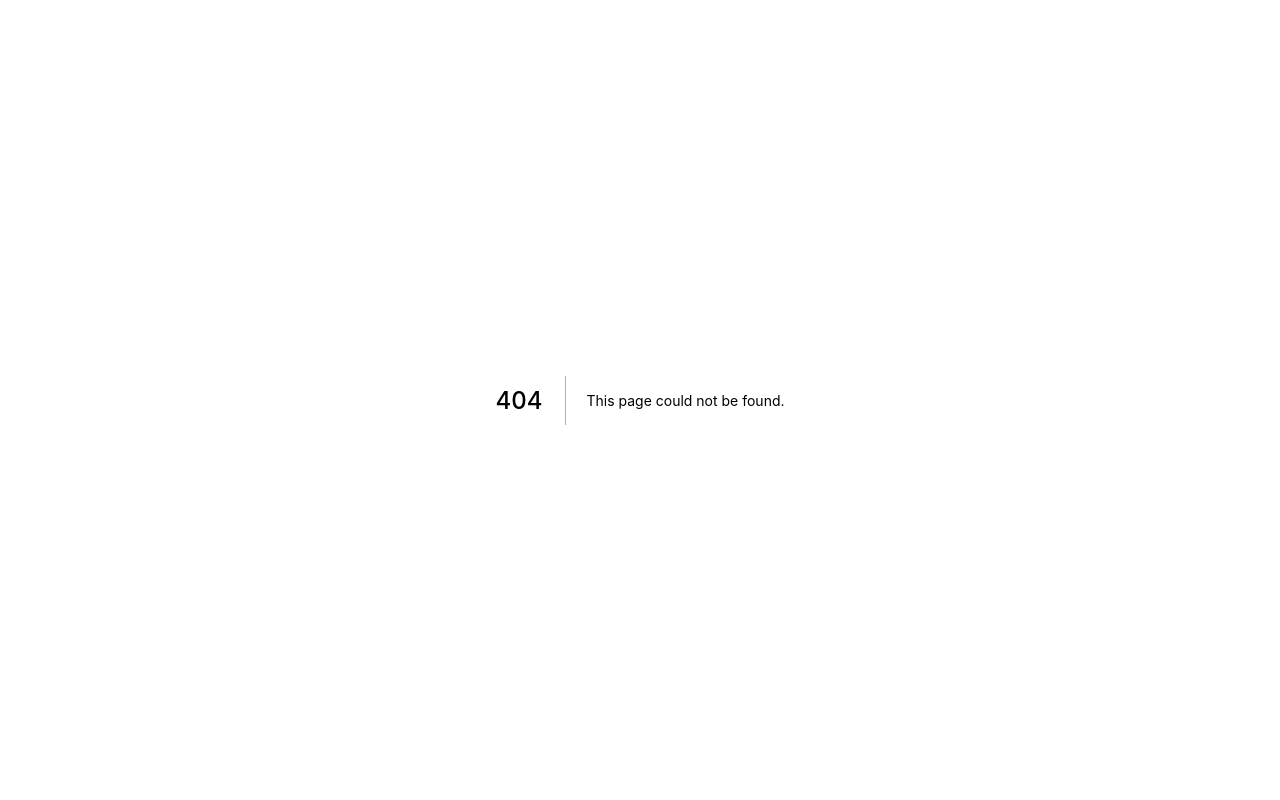
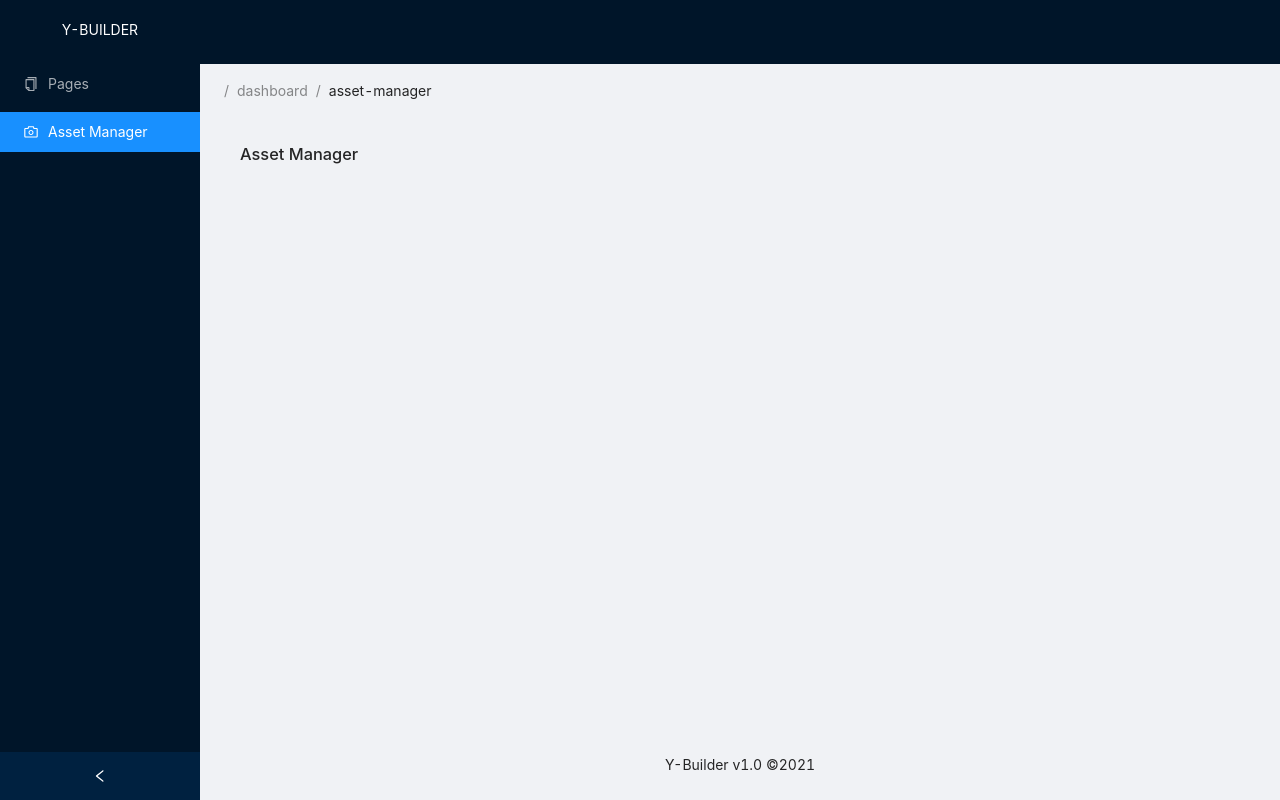
Before and after one commit to YosaRama/Grapesjs-Nextjs, a Next.js app: page /dashboard/asset-manager in a window 1280 px wide. Before the commit this address had no page. Built offline with nearby package versions, Linux system fonts and the light colour scheme.

Commit message:
Change display on homepage and dashboard

```diff
--- a/components/editor/builder-page/index.js
+++ b/components/editor/builder-page/index.js
@@ -2,7 +2,7 @@ import { useState, useEffect } from "react";
 import "grapesjs/dist/css/grapes.min.css";
 import { useContext } from "react";
 import BuilderContext from "../../../store/builderContext";
-import { loadSavePanels } from "../panels/save-panels";
+import loadSavePanels from "../panels/save-panels";
 
 function Editor() {
   const [builder, setBuilder] = useState(null);
--- /dev/null
+++ b/components/layout/content.js
@@ -0,0 +1,33 @@
+import React, { useEffect, useState } from "react";
+React.useLayoutEffect = React.useEffect;
+import { Breadcrumb } from "antd";
+import { Content } from "antd/lib/layout/layout";
+import { useRouter } from "next/router";
+
+function PageContent(props) {
+  const Router = useRouter();
+  const [paths, setPaths] = useState([]);
+
+  useEffect(() => {
+    const pathName = Router.pathname.split("/");
+    setPaths(pathName);
+  }, []);
+
+  return (
+    <Content style={{ margin: "0 16px" }}>
+      <Breadcrumb style={{ margin: "16px 0" }}>
+        {paths.map((path) => (
+          <Breadcrumb.Item>{path}</Breadcrumb.Item>
+        ))}
+      </Breadcrumb>
+      <div
+        className="site-layout-background"
+        style={{ padding: 24, minHeight: 360 }}
+      >
+        {props.children}
+      </div>
+    </Content>
+  );
+}
+
+export default PageContent;
--- /dev/null
+++ b/components/layout/layout.js
@@ -0,0 +1,20 @@
+import { Layout } from "antd";
+import Sidebar from "./sider";
+import Content from "./content";
+
+const { Header, Footer } = Layout;
+
+function PageLayout(props) {
+  return (
+    <Layout style={{ minHeight: "100vh" }}>
+      <Sidebar />
+      <Layout className="site-layout">
+        <Header className="site-layout-background" style={{ padding: 0 }} />
+        <Content>{props.children}</Content>
+        <Footer style={{ textAlign: "center" }}>Y-Builder v1.0 ©2021</Footer>
+      </Layout>
+    </Layout>
+  );
+}
+
+export default PageLayout;
--- /dev/null
+++ b/components/layout/sider.js
@@ -0,0 +1,40 @@
+import { Layout, Menu } from "antd";
+import { CopyOutlined, CameraOutlined } from "@ant-design/icons";
+import { useLayoutEffect, useState } from "react";
+import Link from "next/link";
+import { useRouter } from "next/router";
+
+const PageSider = (props) => {
+  const Router = useRouter();
+  const { Sider } = Layout;
+  const [collapsed, setCollapsed] = useState(false);
+  const [sideshow, setSideshow] = useState(false);
+
+  const onCollapse = (collapsed) => {
+    setCollapsed(collapsed);
+  };
+
+  useLayoutEffect(() => {
+    setSideshow(true);
+  });
+
+  return (
+    <>
+      {sideshow && (
+        <Sider collapsible collapsed={collapsed} onCollapse={onCollapse}>
+          <div className="logo">Y-BUILDER</div>
+          <Menu theme="dark" mode="inline" selectedKeys={Router.pathname}>
+            <Menu.Item key="/dashboard" icon={<CopyOutlined />}>
+              <Link href="/dashboard">Pages</Link>
+            </Menu.Item>
+            <Menu.Item key="/dashboard/asset-manager" icon={<CameraOutlined />}>
+              <Link href="/dashboard/asset-manager">Asset Manager</Link>
+            </Menu.Item>
+          </Menu>
+        </Sider>
+      )}
+    </>
+  );
+};
+
+export default PageSider;
--- /dev/null
+++ b/next.config.js
@@ -0,0 +1,11 @@
+module.exports = {
+  async redirects() {
+    return [
+      {
+        source: "/",
+        destination: "/dashboard",
+        permanent: true,
+      },
+    ];
+  },
+};
--- a/package.json
+++ b/package.json
@@ -8,6 +8,7 @@
     "start": "next start"
   },
   "dependencies": {
+    "antd": "^4.16.6",
     "axios": "^0.21.1",
     "grapesjs": "^0.17.4",
     "grapesjs-preset-webpage": "^0.1.11",
--- /dev/null
+++ b/pages/dashboard/asset-manager.js
@@ -0,0 +1,11 @@
+import Layout from "../../components/layout/layout";
+
+function AssetManager() {
+  return (
+    <Layout>
+      <h1>Asset Manager</h1>
+    </Layout>
+  );
+}
+
+export default AssetManager;
--- a/pages/index.js
+++ b/pages/index.js
@@ -1,6 +1,7 @@
 import { useBuilder } from "../hooks/builder";
 import { Fragment } from "react";
 import { useRouter } from "next/router";
+import Layout from "../components/layout/layout";
 
 function Dashboard() {
   const router = useRouter();
@@ -25,6 +26,7 @@ function Dashboard() {
 
   return (
     <Fragment>
+      {/* <Layout>
         {pagesList && (
           <div>
             {pagesList.map((page) => {
@@ -50,6 +52,8 @@ function Dashboard() {
             </div>
           </div>
         )}
+      </Layout> */}
+      Homepage
     </Fragment>
   );
 }
--- a/styles/globals.css
+++ b/styles/globals.css
@@ -1,3 +1,5 @@
+@import "~antd/dist/antd.css";
+
 html,
 body {
   padding: 0;
@@ -35,3 +37,12 @@ a {
 #gjs {
   height: 100vh !important;
 }
+
+.logo {
+  height: 28px;
+  margin: 16px;
+  display: flex;
+  align-items: center;
+  justify-content: center;
+  color: #fff;
+}
```
Also changed, not shown: pages/dashboard/index.js (added, +84 -0 lines), 1 other file (tests, documents, lock files or other folders). Lines whose indentation alone changed are shown as unchanged.
